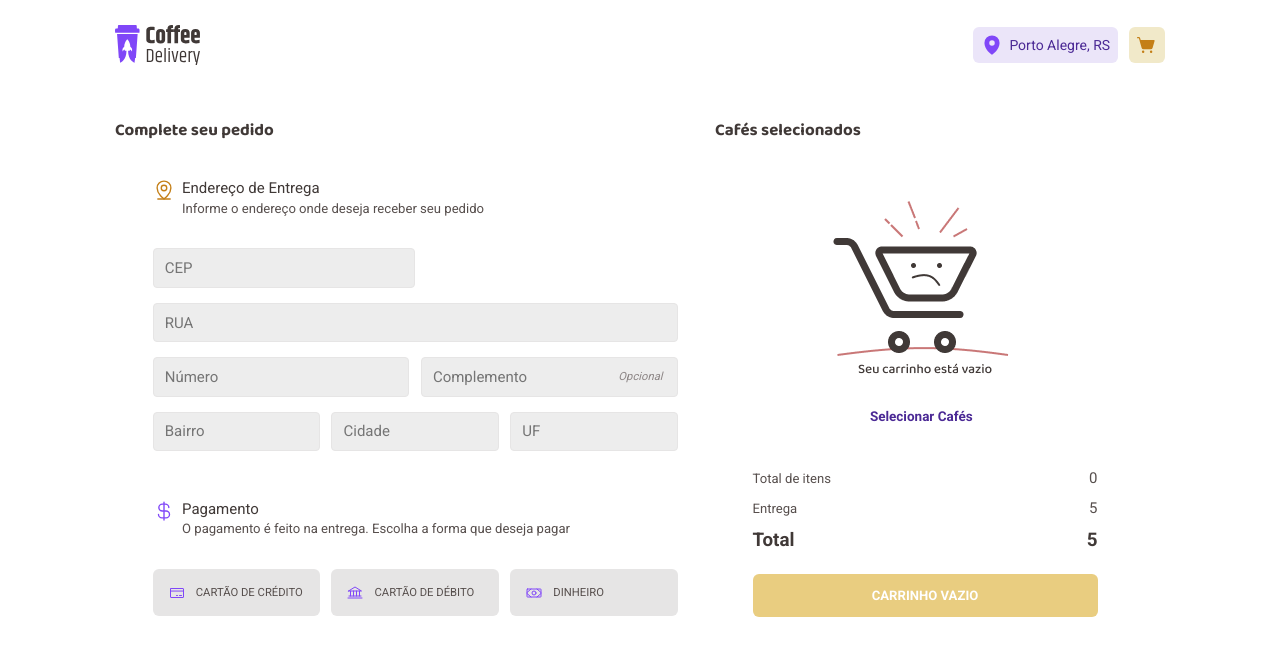
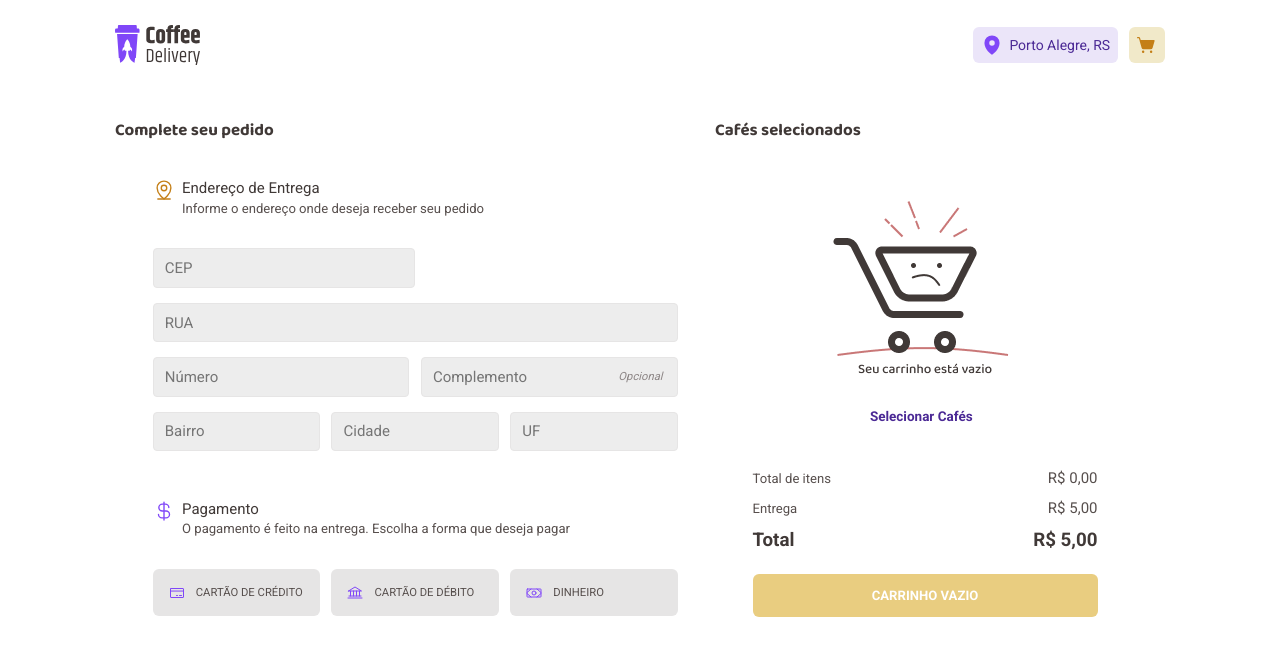
Before and after one commit to jhoownogueira/CoffeeDelivery, a React (Vite) app: page /checkout in a window 1280 px wide. Shown: the top 656 px of the page. Built offline with nearby package versions, Linux system fonts and the light colour scheme.

Commit message:
Formatando Valores

```diff
--- a/src/pages/Checkout/index.tsx
+++ b/src/pages/Checkout/index.tsx
@@ -193,7 +193,11 @@ export function Checkout() {
                         </div>
                       </div>
                       <strong>
-                        {(coffee.value * coffee.amount).toFixed(2)}
+                        {new Intl.NumberFormat("pt-BR", {
+                          style: "currency",
+                          currency: "BRL",
+                          minimumFractionDigits: 2,
+                        }).format(coffee.value * coffee.amount)}
                       </strong>
                     </CardCoffe>
                   );
@@ -205,15 +209,33 @@ export function Checkout() {
             <div className="totais">
               <div className="totais_line">
                 <span>Total de itens</span>
-                <p>{valorItensCart}</p>
+                <p>
+                  {new Intl.NumberFormat("pt-BR", {
+                    style: "currency",
+                    currency: "BRL",
+                    minimumFractionDigits: 2,
+                  }).format(valorItensCart)}
+                </p>
               </div>
               <div className="totais_line">
                 <span>Entrega</span>
-                <p>{valorFrete}</p>
+                <p>
+                  {new Intl.NumberFormat("pt-BR", {
+                    style: "currency",
+                    currency: "BRL",
+                    minimumFractionDigits: 2,
+                  }).format(valorFrete)}
+                </p>
               </div>
               <div className="totais_line">
                 <strong>Total</strong>
-                <strong>{valorTotalCart}</strong>
+                <strong>
+                  {new Intl.NumberFormat("pt-BR", {
+                    style: "currency",
+                    currency: "BRL",
+                    minimumFractionDigits: 2,
+                  }).format(valorTotalCart)}
+                </strong>
               </div>
             </div>
             {coffesCart.length > 0 ? (
--- a/src/pages/Home/index.tsx
+++ b/src/pages/Home/index.tsx
@@ -119,7 +119,11 @@ export function Home() {
                 <div className="coffe_card_bottom">
                   <div className="price">
                     <span>R$</span>
-                    <strong>{parseFloat(coffe.value.toFixed(2))}</strong>
+                    <strong>
+                      {new Intl.NumberFormat("pt-BR", {
+                        minimumFractionDigits: 2,
+                      }).format(coffe.value)}
+                    </strong>
                   </div>
                   <div className="cart">
                     <div className="units">
```
